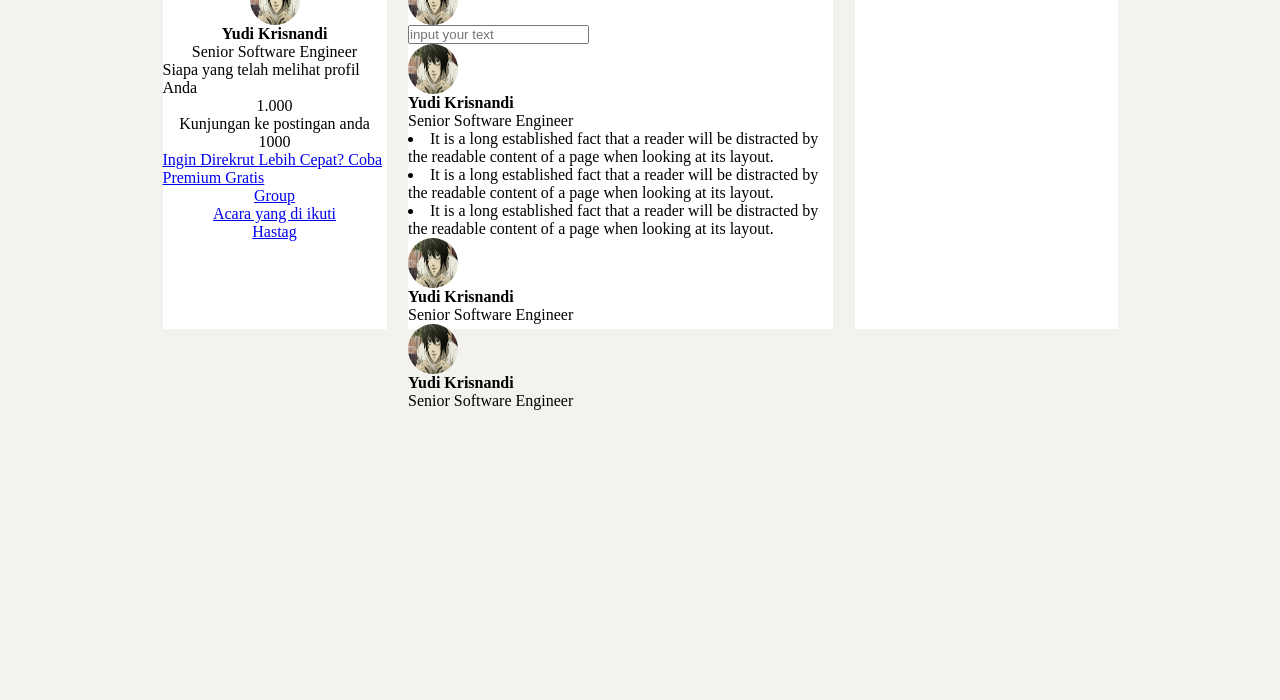
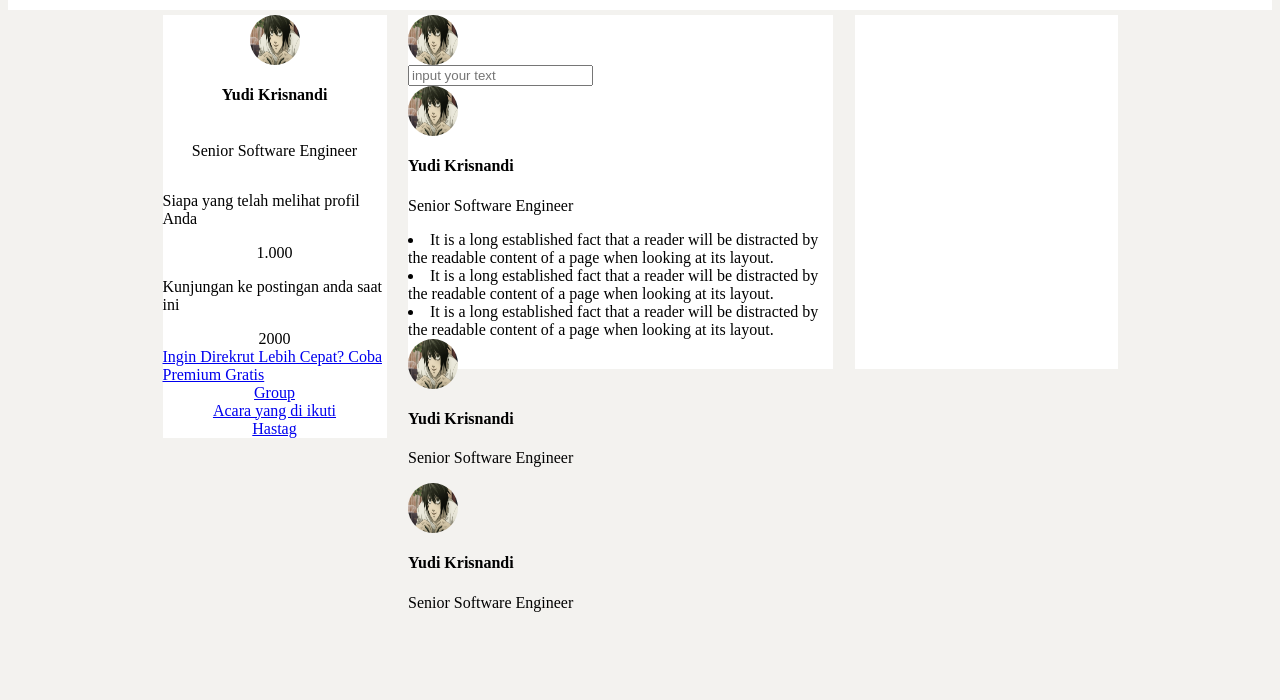
Before and after one commit to bonta123/project-html, a plain HTML site: page index.html in a window 1280 px wide. Shown: the part 100-800 px from the top of the page. Drawn offline with Linux system fonts and the light colour scheme.

Commit message:
rubah kata kata dan margin, padding

```diff
--- a/index.html
+++ b/index.html
@@ -63,8 +63,8 @@
                     <li>
                         <p>Siapa yang telah melihat profil Anda</p>
                         <span>1.000</span>
-                        <p>Kunjungan ke postingan anda</p>
-                        <span>1000</span>
+                        <p>Kunjungan ke postingan anda saat ini</p>
+                        <span>2000</span>
                     </li>
                     <a href="Ingin Direkrut Lebih Cepat? Coba Premium Gratis">Ingin Direkrut Lebih Cepat? Coba Premium Gratis</a>
                 </ul>
--- a/style.css
+++ b/style.css
@@ -1,10 +1,10 @@
  * {
-     margin: 0;
-     padding: 0;
+     margin: 100;
+     padding: 100;
  }
 
  body {
-     margin: 0px;
+     margin: 100 px;
      background-color: #F3F2EF;
  }
  /*start style navigation*/
```
